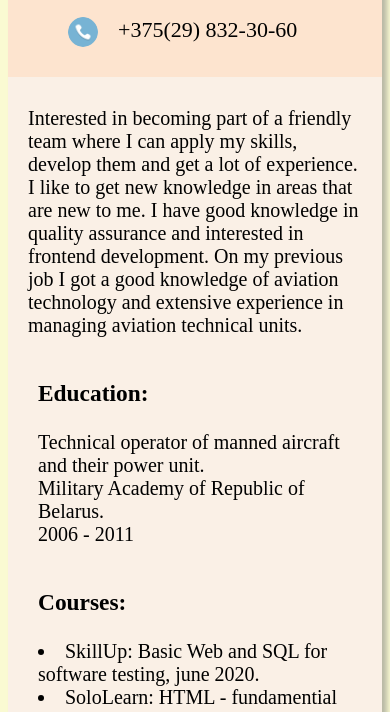
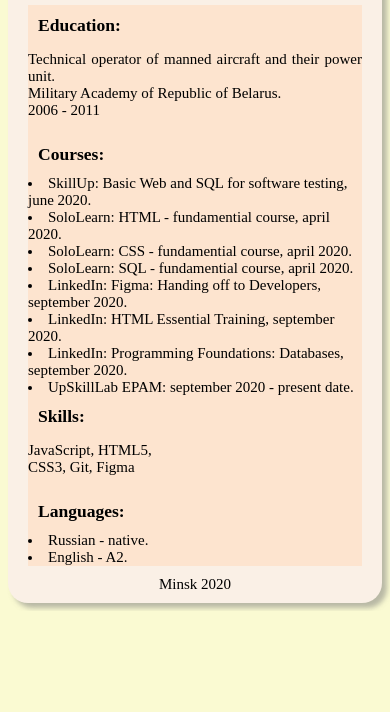
Before and after one commit to AndreiMilashevich/rsschool-cv, a plain HTML site: page index.html in a window 390 px wide. Shown: the part 784-1496 px from the top of the page. After the commit the page ends 1395 px from the top, so only its background shows below. Drawn offline with Linux system fonts and the light colour scheme.

Commit message:
feat: add adaptability with media querries

```diff
--- a/index.html
+++ b/index.html
@@ -55,7 +55,7 @@
                 Military Academy of Republic of Belarus.<br>
                 2006 - 2011</p>
             </div>
-            <div>
+            <div class="education">
                 <h3>Courses:</h3>
                 <li>SkillUp: Basic Web and SQL for software testing, june 2020.</li>
                 <li>SoloLearn: HTML - fundamential course, april 2020.</li>
--- a/style.css
+++ b/style.css
@@ -1,6 +1,11 @@
 body {
     background-color: lightgoldenrodyellow;
     font-size: 20px;
+    padding: 0;
+}
+
+p {
+    text-align: justify;
 }
 .contaner {
     box-shadow: 5px 5px 5px rgba(122, 122, 122, 0.5);
@@ -182,16 +187,18 @@ footer {
 }
 
 .skills_lang {
+    background-color: #fde4cf;
     display: flex;
     flex-direction: column;
     justify-content: space-around;
     flex-wrap: wrap;
-    border-right: 1px dotted ;
-    padding-right: 50px;
+    padding-left: 20px;
+    padding-right: 20px;
 }
 
 .education_courses {
-    padding-left: 10px;
+    background-color: #fde4cf;
+    padding-left: 20px;
     display: flex;
     flex-direction: column;
     flex-wrap: wrap;
@@ -207,11 +214,108 @@ footer {
 }
 
 .wrapper {
+    padding: 20px;
     display: flex;
     justify-content: space-between;
     flex-wrap: wrap-reverse;
 }
 
 footer {
-    padding-right: 150px;
+    padding-bottom: 10px;
+
 }
+
+.summary {
+    padding: 20px;
+}
+
+@media screen and (max-width: 1024px) {
+
+
+}
+
+@media screen and (max-width: 996px) {
+    .skills_lang {
+        width: 100%;
+        flex-direction: row;
+        justify-content: space-evenly;
+        display: flex;
+        flex-wrap: wrap;
+
+    }
+    .Languages {
+        text-align: left;
+    }
+
+    .education_courses {
+        width: 100%;
+    }
+
+}
+
+@media screen and (max-width: 500px) {
+    .name {
+        font-size: 20px;
+    }
+
+    h3 {
+        margin: 10px;
+
+    }
+
+    h2.position {
+        margin: 15px;
+
+        margin-left: 20%;
+    }
+
+    .wrapper {
+        padding: 0;
+    }
+
+    p.summary {
+        padding: 0;
+    }
+
+    div.education_courses {
+        padding: 0;
+    }
+
+    div.skills_lang {
+        padding: 0;
+    }
+
+    .section {
+        padding: 0;
+    }
+
+    .position {
+        font-size: 16px;
+        width: 60%;
+    }
+
+    li.link_contaner {
+        margin: 10px;
+    }
+
+    body {
+        font-size: 15px;
+    }
+    .skills_lang {
+        width: 100%;
+        flex-direction: column;
+        justify-content: space-evenly;
+        display: flex;
+        flex-wrap: nowrap;}
+
+    ul#link_list {
+        margin:  0;
+        padding: 0;
+    }
+
+    img#foto {
+        width: 90%;
+        margin: 0 auto;
+    }
+
+}
```
